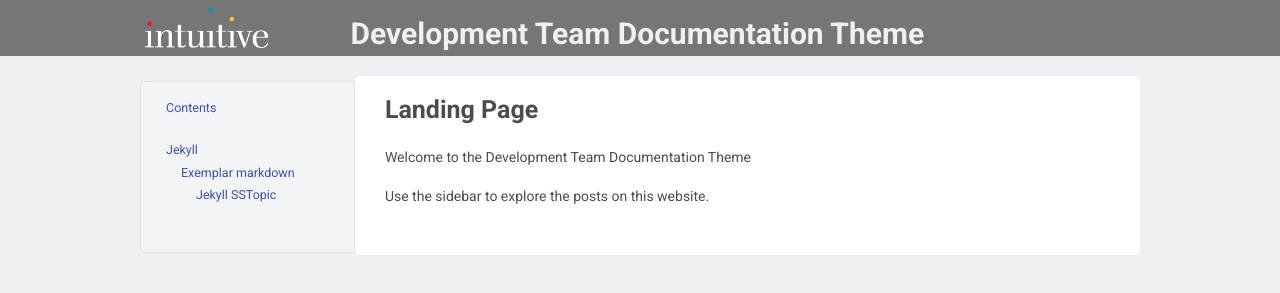
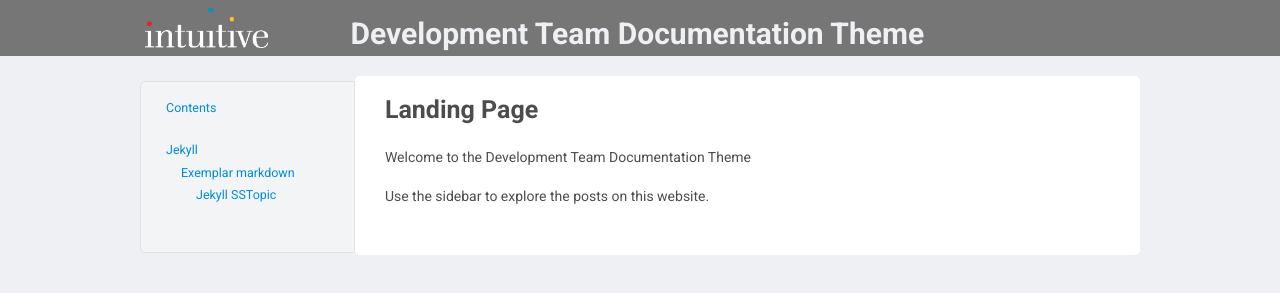
Before and after one commit to intuitivedocs/DocumentationSiteThemes, a Jekyll site: the page built from index.markdown, in a window 1280 px wide. Shown: the top 293 px of the page. Built offline with Jekyll 4.4.1, drawn with Linux system fonts in a browser that asks for light colours.

Commit message:
text colour

```diff
--- a/_sass/components/_sidebar.scss
+++ b/_sass/components/_sidebar.scss
@@ -20,6 +20,10 @@
 			right: 0;
 			bottom: 0.5rem;
 			left: 0;
+
+			a{
+			color:#008cdd;
+			}
 
 
 			.sidebar-post{
```
